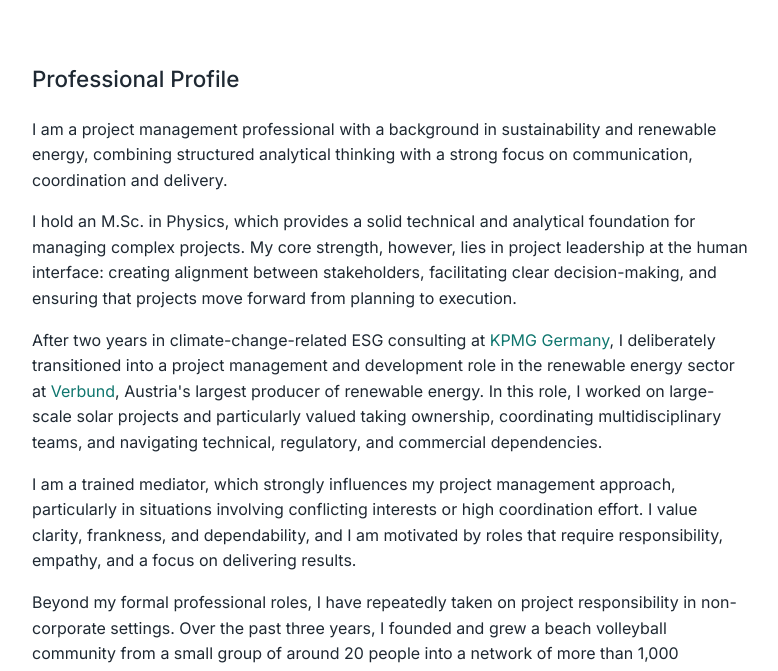
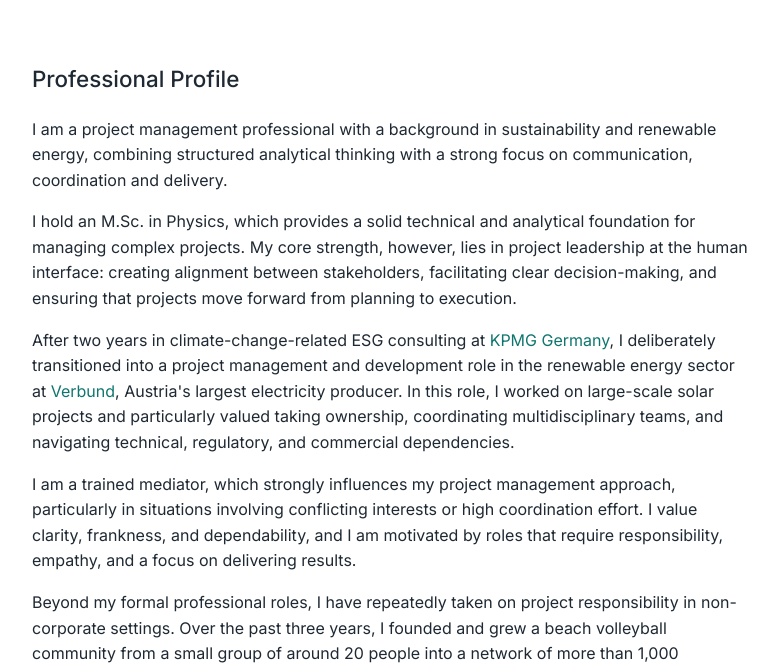
Before and after one commit to jan-kamm/jan-kamm.github.io, a website: page index.html in a window 1280 px wide. Shown: the part 414-1085 px from the top of the page, without its empty margins (202-980 px from the left). Drawn offline with Linux system fonts and the light colour scheme.

Commit message:
changed verbund wording

```diff
--- a/index.html
+++ b/index.html
@@ -157,7 +157,7 @@
       </p>
 
       <p>
-        After two years in climate-change-related ESG consulting at <a href="https://kpmg.com/de/de.html" target="_blank" rel="noopener">KPMG Germany</a>, I deliberately transitioned into a project management and development role in the renewable energy sector at <a href="https://www.verbund.com/de" target="_blank" rel="noopener">Verbund</a>, Austria's largest producer of renewable energy. In this role, I worked on large-scale solar projects and particularly valued taking ownership, coordinating multidisciplinary teams, and navigating technical, regulatory, and commercial dependencies.
+        After two years in climate-change-related ESG consulting at <a href="https://kpmg.com/de/de.html" target="_blank" rel="noopener">KPMG Germany</a>, I deliberately transitioned into a project management and development role in the renewable energy sector at <a href="https://www.verbund.com/de" target="_blank" rel="noopener">Verbund</a>, Austria's largest electricity producer. In this role, I worked on large-scale solar projects and particularly valued taking ownership, coordinating multidisciplinary teams, and navigating technical, regulatory, and commercial dependencies.
       </p>
 
       <p>
```
